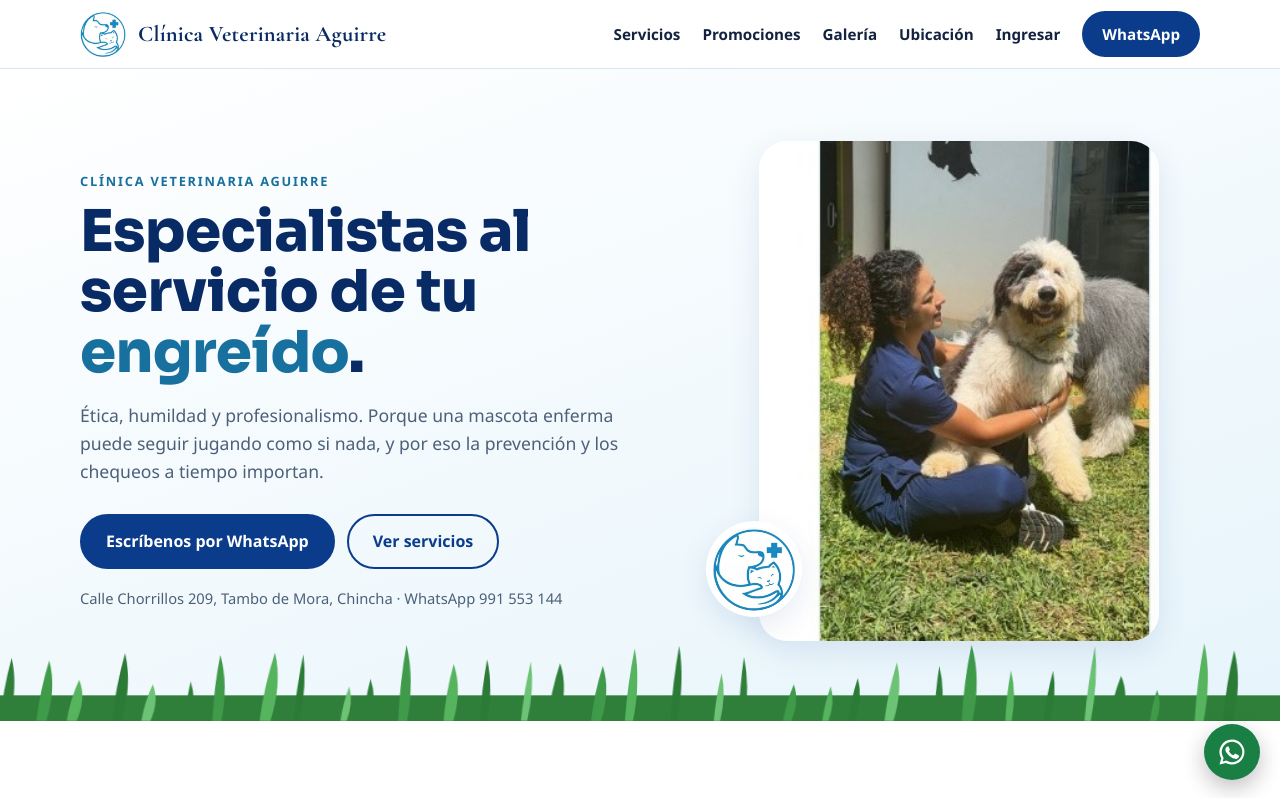
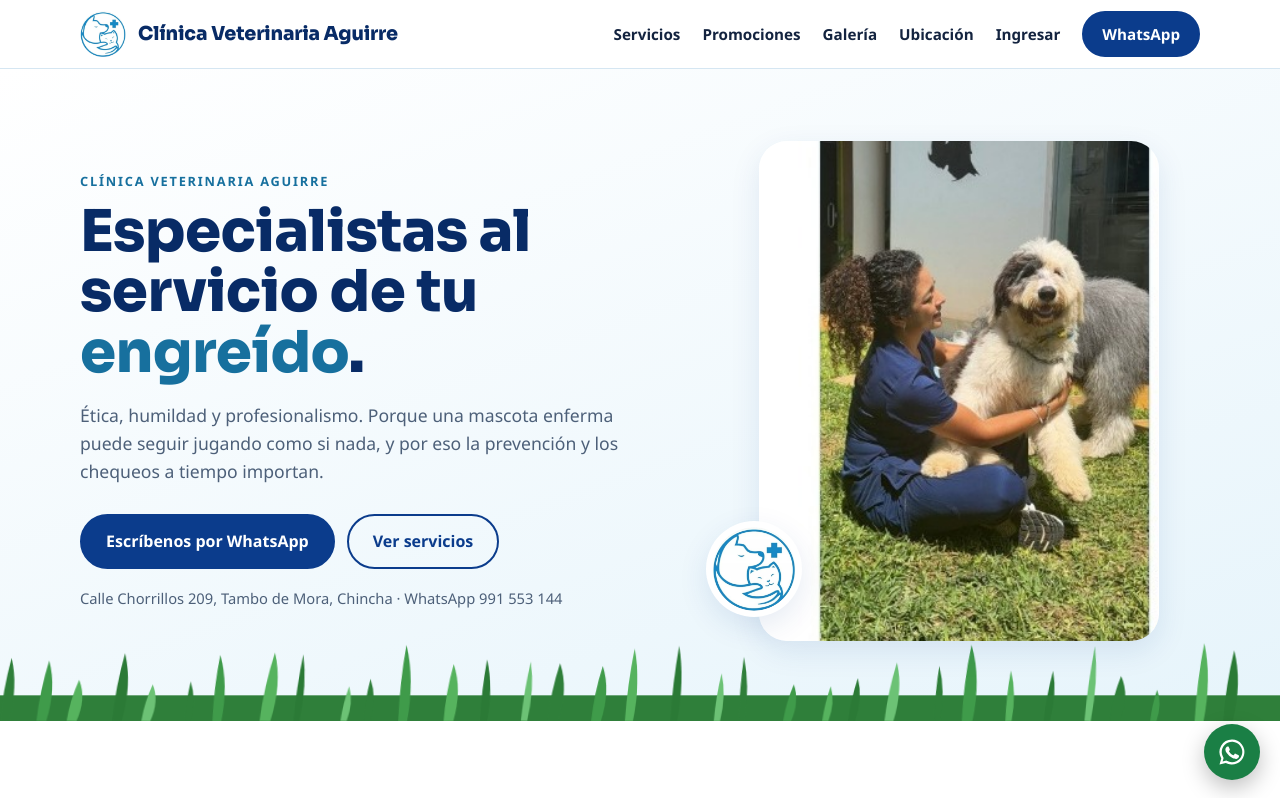
Before and after one commit to dylanbtn3110/VetA-G, a website: page index.html in a window 1280 px wide. Shown: the top 798 px of the page. Drawn offline with nearby package versions, Linux system fonts and the light colour scheme.

Commit message:
Cambia la letra del nombre en la landing a Sora
- «Clínica Veterinaria Aguirre» en la barra de la landing usa Sora 800,
  igual que el portal y los títulos
- La landing deja de cargar Cormorant Garamond

```diff
--- a/assets/marca.css
+++ b/assets/marca.css
@@ -37,7 +37,7 @@
   /* Tipografía (las mismas fuentes de la landing) */
   --font-body: "Segoe UI", system-ui, -apple-system, Roboto, Arial, sans-serif;
   --font-display: "Sora", "Segoe UI", system-ui, sans-serif;   /* títulos y números */
-  --font-brand: "Sora", "Segoe UI", system-ui, sans-serif;     /* nombre de la clínica en el portal */
+  --font-brand: "Sora", "Segoe UI", system-ui, sans-serif;     /* nombre de la clínica (landing y portal) */
   --fs-xs: 0.78rem;   /* etiquetas, notas al pie */
   --fs-sm: 0.88rem;   /* texto secundario, tablas */
   --fs-md: 1rem;      /* texto normal */
--- a/index.html
+++ b/index.html
@@ -7,7 +7,7 @@
   <meta name="description" content="Clínica Veterinaria Aguirre en Tambo de Mora, Chincha. Baños, vacunas, desparasitaciones, cirugías, chequeos y atención geriátrica para tu mascota.">
   <link rel="preconnect" href="https://fonts.googleapis.com">
   <link rel="preconnect" href="https://fonts.gstatic.com" crossorigin>
-  <link href="https://fonts.googleapis.com/css2?family=Cormorant+Garamond:wght@600;700&family=Sora:wght@700;800;900&display=swap" rel="stylesheet">
+  <link href="https://fonts.googleapis.com/css2?family=Sora:wght@700;800;900&display=swap" rel="stylesheet">
   <link rel="icon" href="assets/mark.png" type="image/png">
   <meta property="og:type" content="website">
   <meta property="og:title" content="Clínica Veterinaria Aguirre · Chincha">
--- a/styles.css
+++ b/styles.css
@@ -55,8 +55,8 @@ a { color: var(--navy); }
 .brand {
   display: flex; align-items: center; gap: 12px;
   text-decoration: none; color: var(--navy-deep);
-  font-family: "Cormorant Garamond", Georgia, serif;
-  font-weight: 700; font-size: 1.4rem; letter-spacing: 0.01em;
+  font-family: var(--font-display);
+  font-weight: 800; font-size: 1.2rem; letter-spacing: -0.01em;
   white-space: nowrap;
 }
 .brand img { width: 46px; height: 46px; object-fit: contain; }
@@ -349,7 +349,7 @@ html.js .reveal.in { opacity: 1; transform: none; }
   .gallery img.desk { display: none; }
 }
 @media (max-width: 400px) {
-  .brand { font-size: 1.05rem; gap: 8px; }
+  .brand { font-size: 0.95rem; gap: 8px; }
   .brand img { width: 38px; height: 38px; }
 }
 
```
